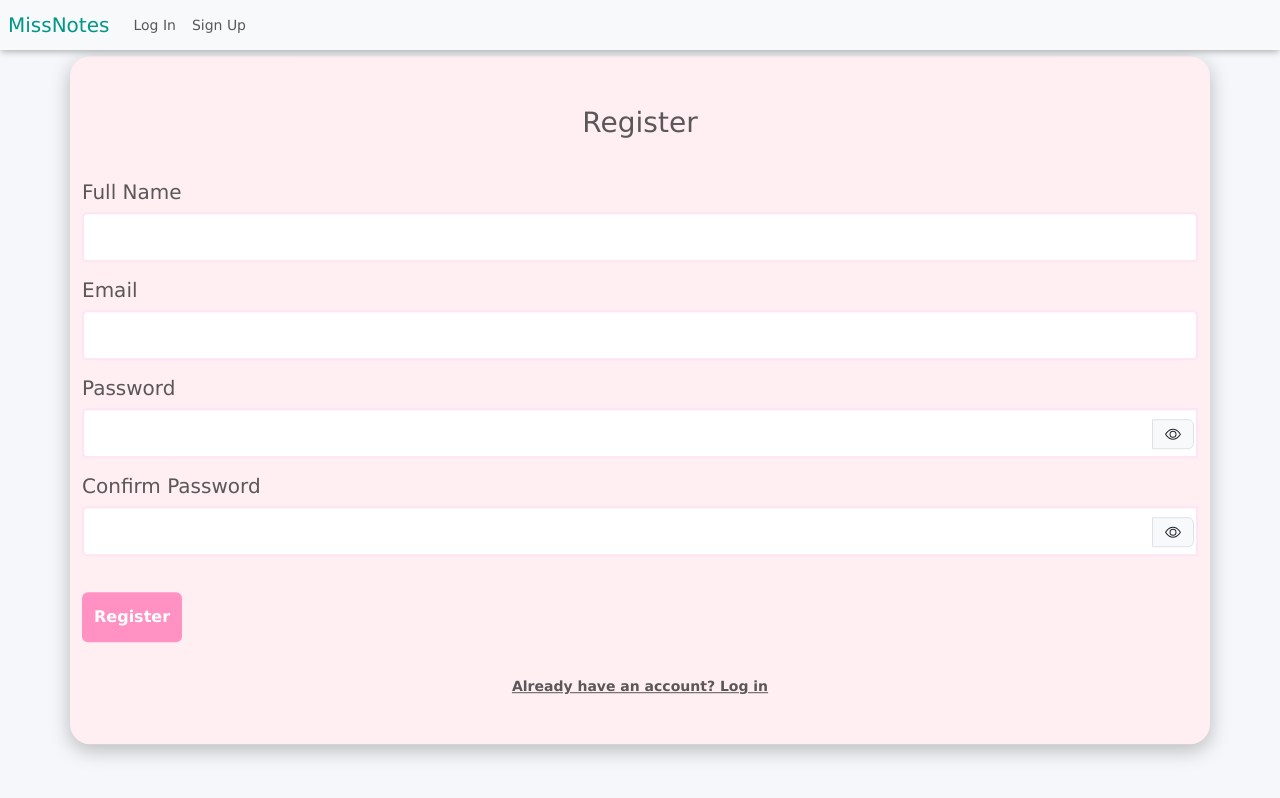
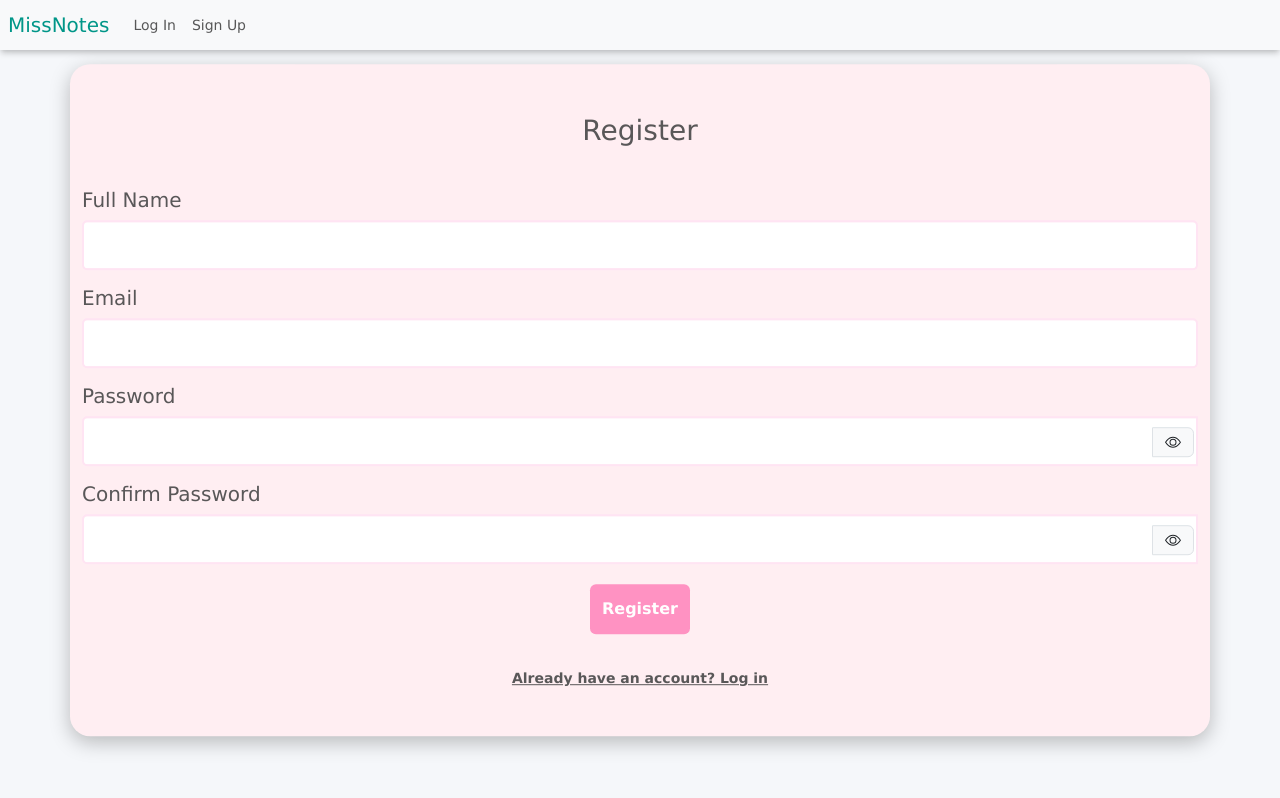
Before and after one commit to Josel02/miss-notes-react-dsw, a React (Create React App) app: page /register in a window 1280 px wide. Built offline with nearby package versions, Linux system fonts and the light colour scheme.

Commit message:
Centrado botón de login y de register

```diff
--- a/src/views/LoginPage.js
+++ b/src/views/LoginPage.js
@@ -60,7 +60,7 @@ const LoginPage = () => {
                         />
                     </div>
                     {loginError && <div className="alert alert-danger" role="alert">{loginError}</div>}
-                    <button type="submit" className="btn btn-primary-custom btn-login-register">Log In</button>
+                    <button type="submit" style={{ margin: '20px auto 0', display: 'block', width: 'auto' }} className="btn btn-primary-custom btn-login-register">Log In</button>
                     <div className="mt-3 text-center">
                         <Link to="/register" className="text-decoration-underline text-decoration-underline-login-register">Don't have an account? Sign Up</Link>
                     </div>
--- a/src/views/RegisterPage.js
+++ b/src/views/RegisterPage.js
@@ -155,7 +155,7 @@ const RegisterPage = () => {
                     {errors.confirmPassword && <div className="error-message">{errors.confirmPassword}</div>}
                 </Form.Group>
 
-                <Button variant="primary" type="submit" className='btn-login-register btn-primary-custom'>Register</Button>
+                <Button variant="primary" type="submit" style={{ margin: '20px auto 0', display: 'block', width: 'auto' }} className='btn-login-register btn-primary-custom'>Register</Button>
                 <div className="mt-3 text-center">
                     <Link to="/login" className="text-decoration-underline text-decoration-underline-login-register">Already have an account? Log in</Link>
                 </div>
```
